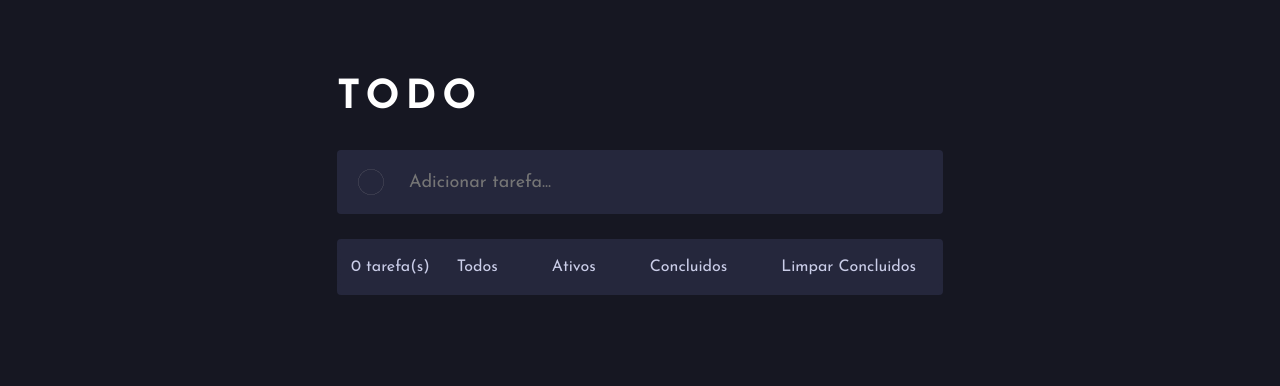
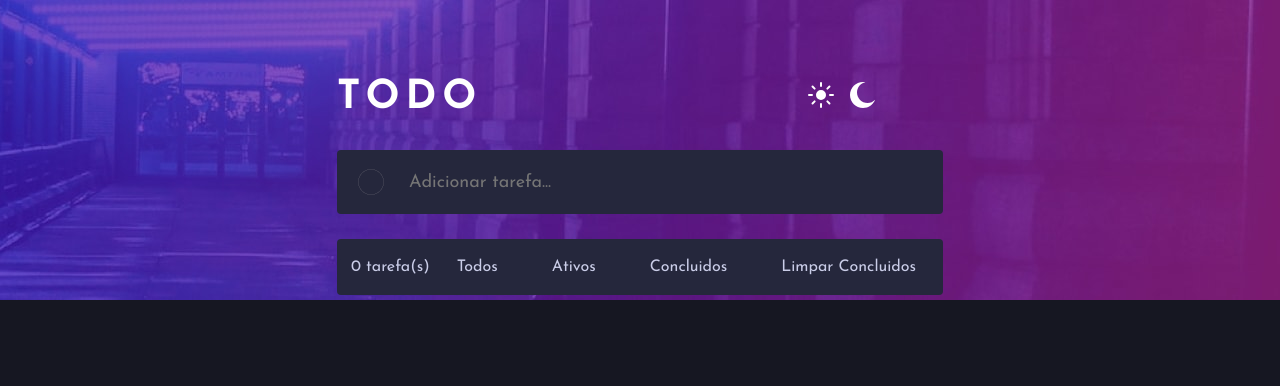
Before and after one commit to Ma90theus/Front_Brainstorm, a plain HTML site: page index.html in a window 1280 px wide. Drawn offline with Linux system fonts and the light colour scheme.

Commit message:
Update style.css
trocando imgs por images

```diff
--- a/style.css
+++ b/style.css
@@ -31,7 +31,7 @@ font-size: 100%;
 }
 .background { /*dark*/
 background-color: var(--body-color);
-background-image: url("./imgs/bg-desktop-dark.jpg");
+background-image: url("./images/bg-desktop-dark.jpg");
 background-repeat: no-repeat;
 background-position: right top;
 }
@@ -110,7 +110,7 @@ opacity: 0;
 right: 0;
 }
 .colormodes_dark{
-background: url(./imgs/icon-moon.svg) no-repeat 50%;
+background: url(./images/icon-moon.svg) no-repeat 50%;
 height: clamp(1.25rem,3vw,1.625rem);
 position: absolute;
 right: 1px;
@@ -118,7 +118,7 @@ top: 1px;
 width: clamp(1.25rem,3vw,1.625rem);
 }
 .colormodes_light{
-background: url(./imgs/icon-sun.svg) no-repeat 50%;
+background: url(./images/icon-sun.svg) no-repeat 50%;
 height: clamp(1.25rem,3vw,1.625rem);
 position: absolute;
 right: 43px;
```
